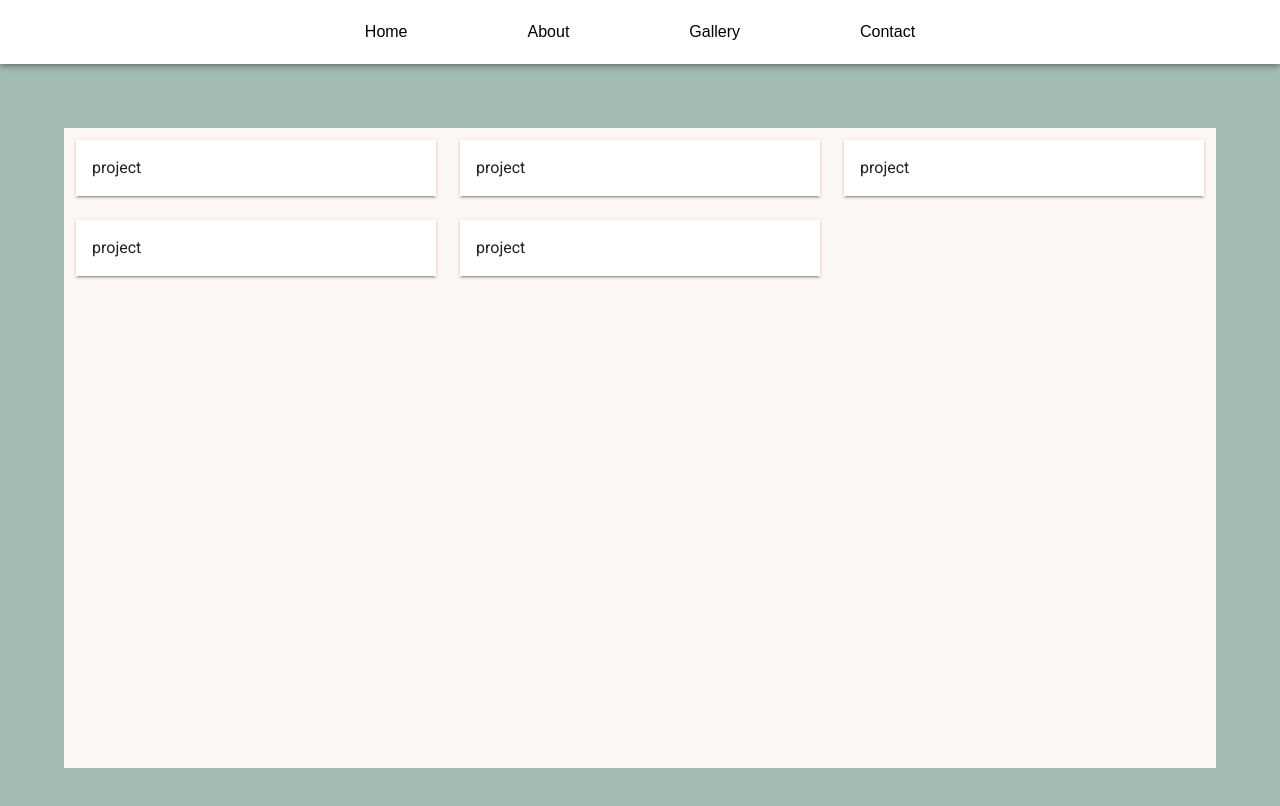
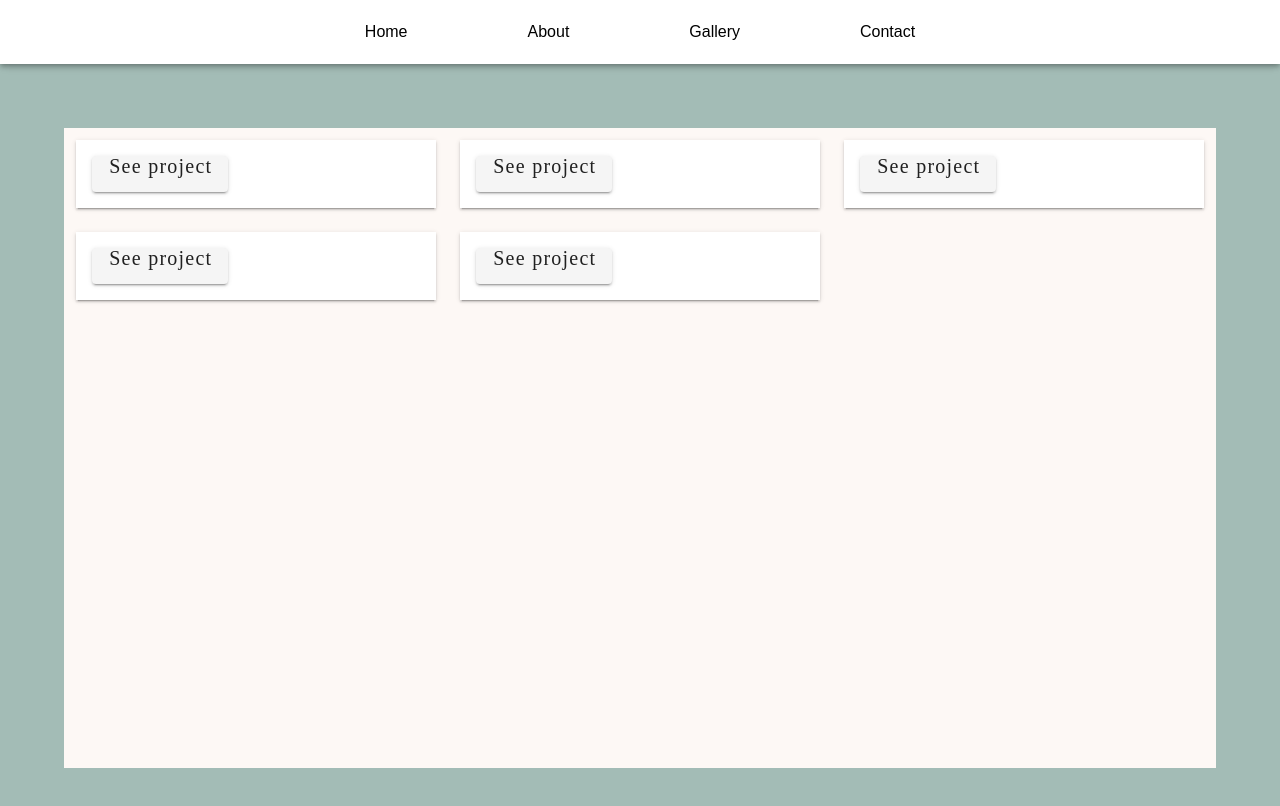
Before and after one commit to beefjerks/website-portfolio, a Vue app: page /Gallery in a window 1280 px wide. Shown: the top 806 px of the page. Built offline with nearby package versions, Linux system fonts and the light colour scheme; a web font is replaced by a local one.

Commit message:
Added buttons to Gallery

```diff
--- a/src/views/Gallery.vue
+++ b/src/views/Gallery.vue
@@ -8,31 +8,51 @@
     <v-row>
       <v-col  cols="12" md="4" >
         <v-card class="pa-4" tile>
-          project
+
+          <v-btn elevation="2">
+            <p>See project</p>
+          </v-btn>
+
         </v-card>
       </v-col>
 
       <v-col  cols="12" md="4" >
         <v-card class="pa-4" tile>
-          project
+
+          <v-btn elevation="2">
+            <p>See project</p>
+          </v-btn>
+
         </v-card>
       </v-col>
 
       <v-col  cols="12" md="4" >
         <v-card class="pa-4" tile>
-          project
+
+          <v-btn elevation="2">
+            <p>See project</p>
+          </v-btn>
+
         </v-card>
       </v-col>
 
       <v-col  cols="12" md="4" >
         <v-card class="pa-4" tile>
-          project
+
+          <v-btn elevation="2">
+            <p>See project</p>
+          </v-btn>
+
         </v-card>
       </v-col>
 
       <v-col  cols="12" md="4" >
         <v-card class="pa-4" tile>
-          project
+
+          <v-btn elevation="2">
+            <p>See project</p>
+          </v-btn>
+
         </v-card>
       </v-col>
     </v-row>
@@ -60,7 +80,6 @@
   background-color: var(--v-secondary-base);
   margin: var(--margin);
   display: flex;
-
 }
 
 @media screen and (max-width: 600px){
@@ -70,6 +89,15 @@
 
 }
 
+p {
+  text-transform: none;
+  margin: 0;
+}
+
+
+
+
+
 
 </style>
 
```
